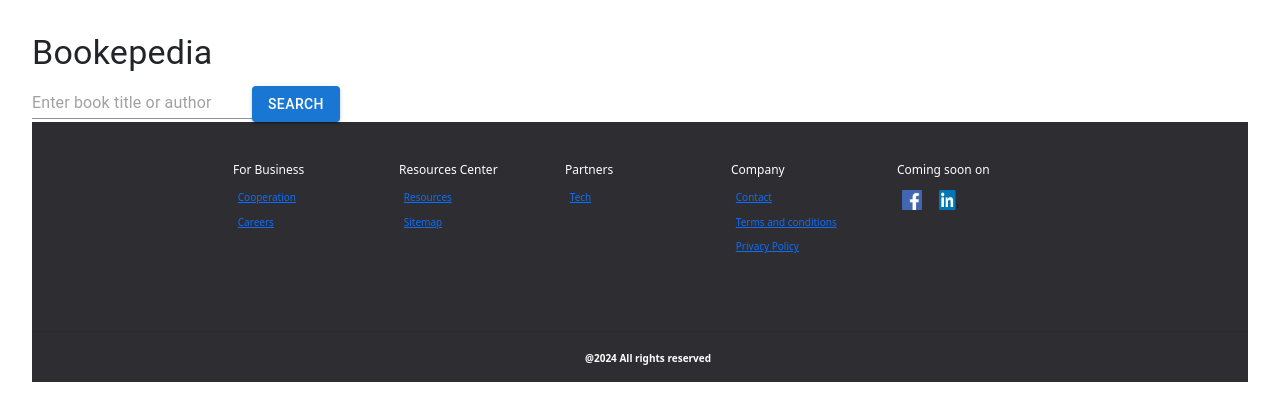
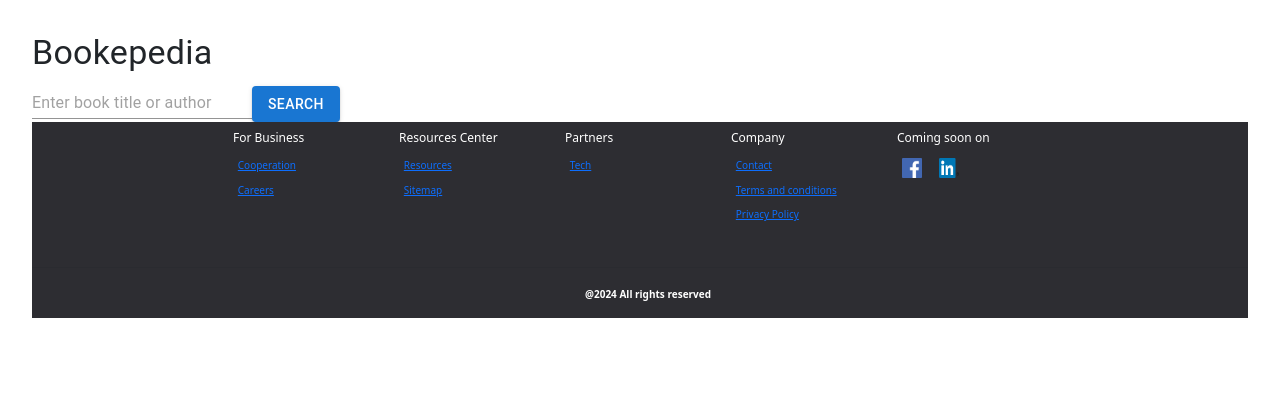
Before and after one commit to vytautastv/Bookepedia, a React (Vite) app: page / in a window 1280 px wide. Shown: the top 420 px of the page. Built offline with nearby package versions, Linux system fonts and the light colour scheme.

Commit message:
pushing the changes to the css, removed unnecessary code

```diff
--- a/package.json
+++ b/package.json
@@ -10,14 +10,16 @@
     "preview": "vite preview"
   },
   "dependencies": {
+    "@emotion/react": "^11.11.3",
     "@emotion/styled": "^11.11.0",
+    "@mui/icons-material": "^5.15.5",
     "@mui/material": "^5.15.5",
     "axios": "^1.6.5",
     "bootstrap": "^5.3.2",
     "react": "^18.2.0",
     "react-dom": "^18.2.0",
     "react-query": "^3.39.3",
-    "react-router-dom": "^6.21.2"
+    "react-router-dom": "^6.21.3"
   },
   "devDependencies": {
     "@types/react": "^18.2.43",
--- a/src/components/BookCards.jsx
+++ b/src/components/BookCards.jsx
@@ -4,6 +4,7 @@ import { useQuery } from 'react-query';
 import axios from 'axios';
 import { Box, CircularProgress } from '@mui/material';
 import '../styles/BookCards.css';
+
 
 const fetchBooks = async (query) => {
     const response = await axios.get(`https://www.googleapis.com/books/v1/volumes?q=${query}`);
--- a/src/styles/Footer.css
+++ b/src/styles/Footer.css
@@ -1,27 +1,19 @@
-html, body {
-    height: 100%;
-    margin: 0;
-  }
 
-  body {
-    display: flex;
-    flex-direction: column;
-    min-height: 100vh; /* Ensure body extends at least the full height of the viewport */
-  }
-
-  .section_padding {
-    padding: 2rem 4rem; /* Adjusted padding for smaller section */
+/* Add the following styles to ensure the footer is at the bottom */
+#root {
+flex: 1; /* This will make sure the content above the footer takes remaining space */
 }
 
 .footer {
 background-color: #2d2d32;
-    margin-top: auto; /* Push the footer to the bottom of the page */
+margin-top: auto;
 display: flex;
 flex-direction: column;
-    align-items: center; /* Center items horizontally within the footer */
-    justify-content: center; /* Center items vertically within the footer */
+align-items: center;
+justify-content: center;
+position: relative;
+z-index: 1; /* Ensure the footer is above other elements */
 }
-
   .sb__footer {
     display: flex;
     flex-direction: column;
```
Also changed, not shown: src/components/Footer.jsx (line endings or trailing spaces), 1 other file (tests, documents, lock files or other folders). Lines whose indentation alone changed are shown as unchanged.
